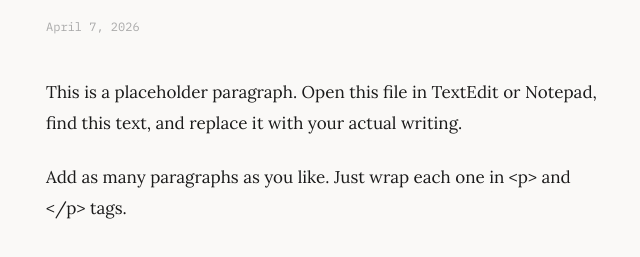
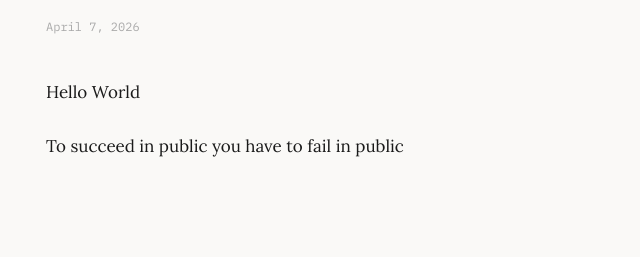
Before and after one commit to SamRawlings55/samrawlings55, a website: page samrawlings/posts/rationale-appetite-for-cringe.html in a window 1280 px wide. Shown: the part 281-538 px from the top of the page, without its empty margins (314-954 px from the left). Drawn offline with Linux system fonts and the light colour scheme.

Commit message:
Update rationale-appetite-for-cringe.html

```diff
--- a/samrawlings/posts/rationale-appetite-for-cringe.html
+++ b/samrawlings/posts/rationale-appetite-for-cringe.html
@@ -36,9 +36,9 @@
   <div class="post-body">
 
     <!-- Replace these paragraphs with your writing. Each paragraph goes between <p> and </p>. -->
-    <p>This is a placeholder paragraph. Open this file in TextEdit or Notepad, find this text, and replace it with your actual writing.</p>
+    <p>Hello World</p>
 
-    <p>Add as many paragraphs as you like. Just wrap each one in &lt;p&gt; and &lt;/p&gt; tags.</p>
+    <p>To succeed in public you have to fail in public</p>
 
   </div>
 
```
